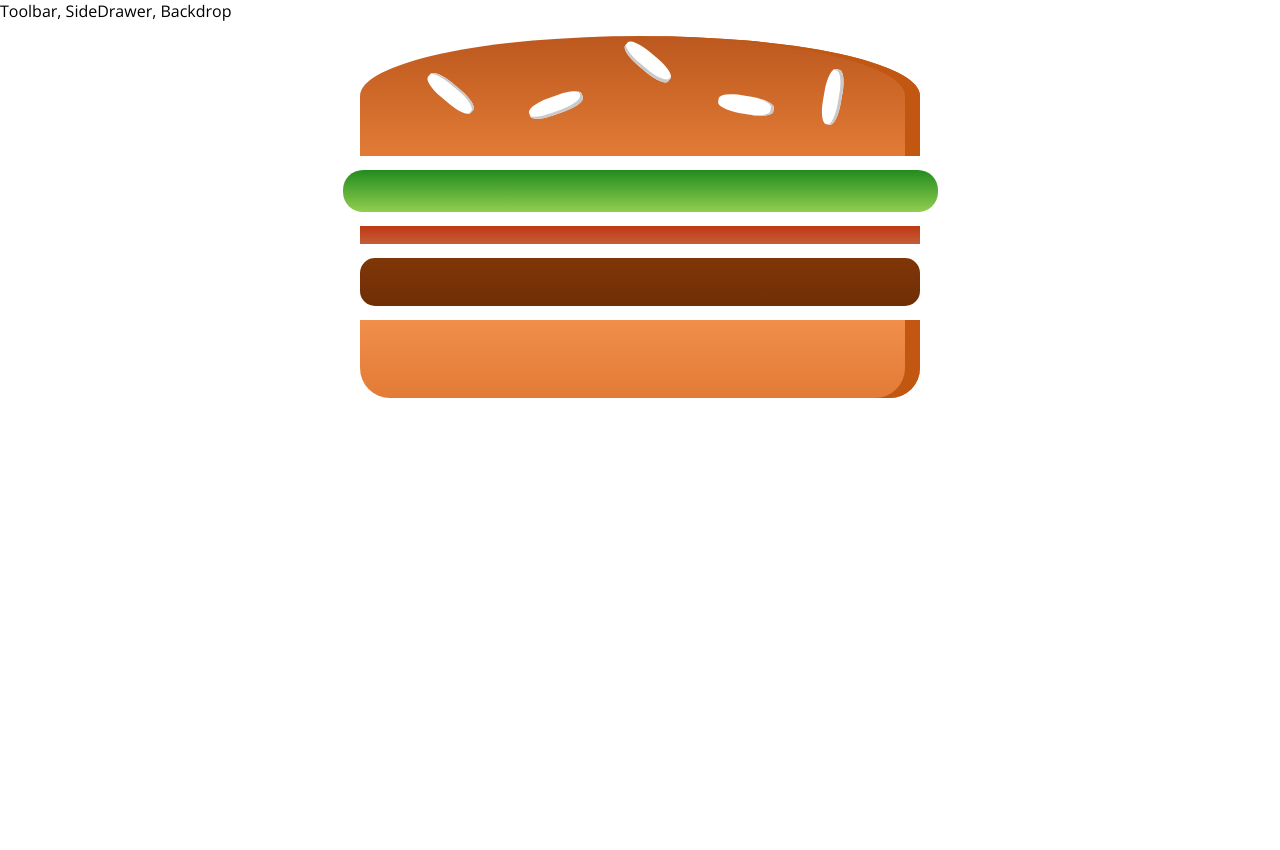
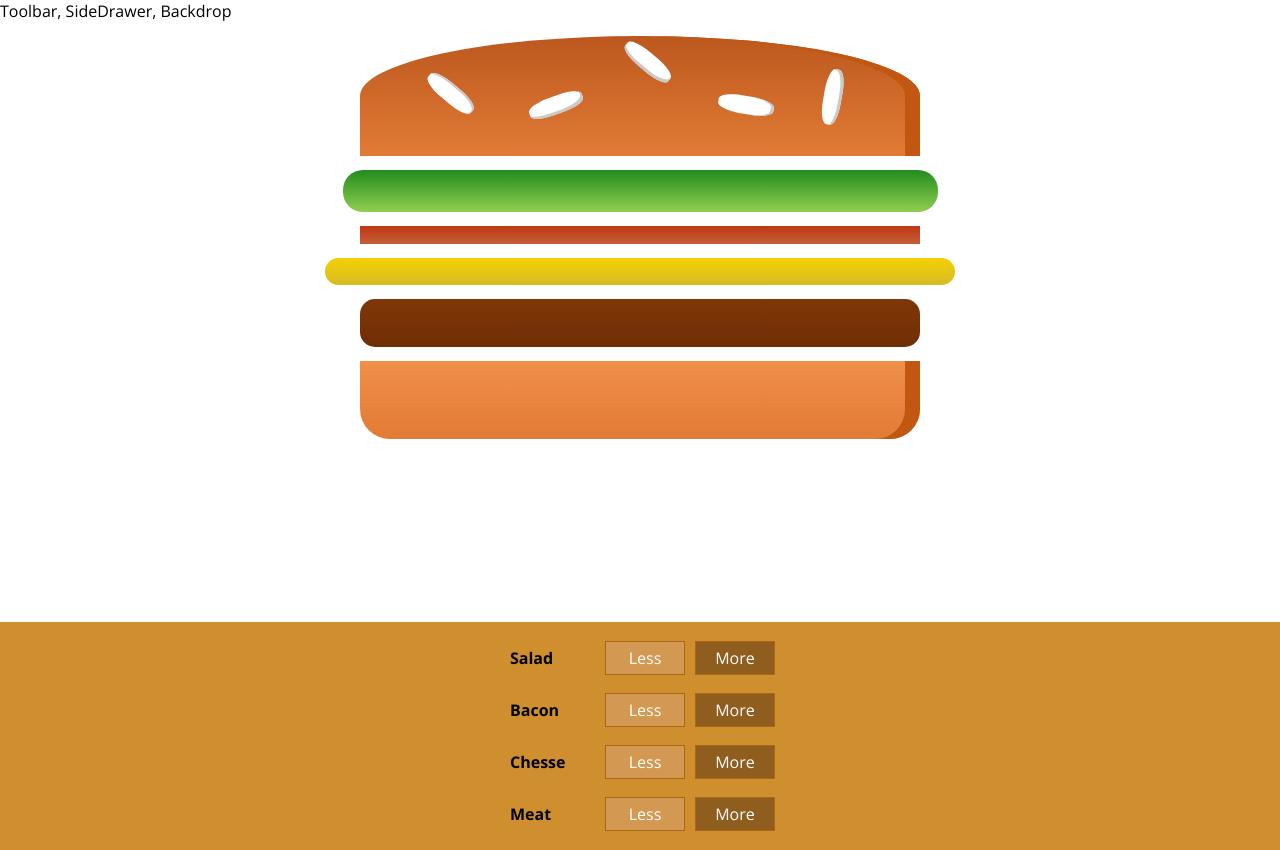
Before and after one commit to maveras/react_hamburger, a React app: page / in a window 1280 px wide. Before the commit the page ends 800 px from the top, so only its background shows below. Built offline with nearby package versions, Linux system fonts and the light colour scheme.

Commit message:
control fixed and chesse fixed too

```diff
--- a/src/components/Burger/Burger.js
+++ b/src/components/Burger/Burger.js
@@ -4,10 +4,8 @@ import BurgerIngridient from './BurgerIngredient/BurgerIngredient'
 const burger = (props) => {
   let transformedIngredients = Object.keys(props.ingredients)
     .map(igKey => {
-      console.log('la jey0', props.ingredients[igKey])
       return [...Array(props.ingredients[igKey])]
       .map((_, i) => {
-        console.log('la a0', igKey)
         return <BurgerIngridient key={igKey + i} type={igKey}/>
       })
     })
--- a/src/components/Burger/BurgerIngredient/BurgerIngredient.css
+++ b/src/components/Burger/BurgerIngredient/BurgerIngredient.css
@@ -89,7 +89,7 @@
     border-radius: 15px;
 }
 
-.Cheese {
+.Chesse {
     width: 90%;
     height: 4.5%;
     margin: 2% auto;
--- a/src/components/Burger/BurgerIngredient/BurgerIngredient.js
+++ b/src/components/Burger/BurgerIngredient/BurgerIngredient.js
@@ -21,9 +21,9 @@ class BurgerIngredient extends Component {
           <div className={classes.Meat}></div>
         )
         break
-      case ('cheese'):
+      case ('chesse'):
         ingredient = (
-          <div className={classes.Cheese}></div>
+          <div className={classes.Chesse}></div>
         )
         break
       case ('salad'):
--- a/src/containers/BurgerBuilder.js
+++ b/src/containers/BurgerBuilder.js
@@ -50,6 +50,7 @@ class BurgerBuilder extends Component {
     return (
       <Fragment>
         <Burger ingredients={this.state.ingredients}></Burger>
+        <BuildControls ingredientAdded={this.addIngredientHandler} ingredientRemoved={this.removeIngredientHandler}></BuildControls>
       </Fragment>
     )
   }
```
